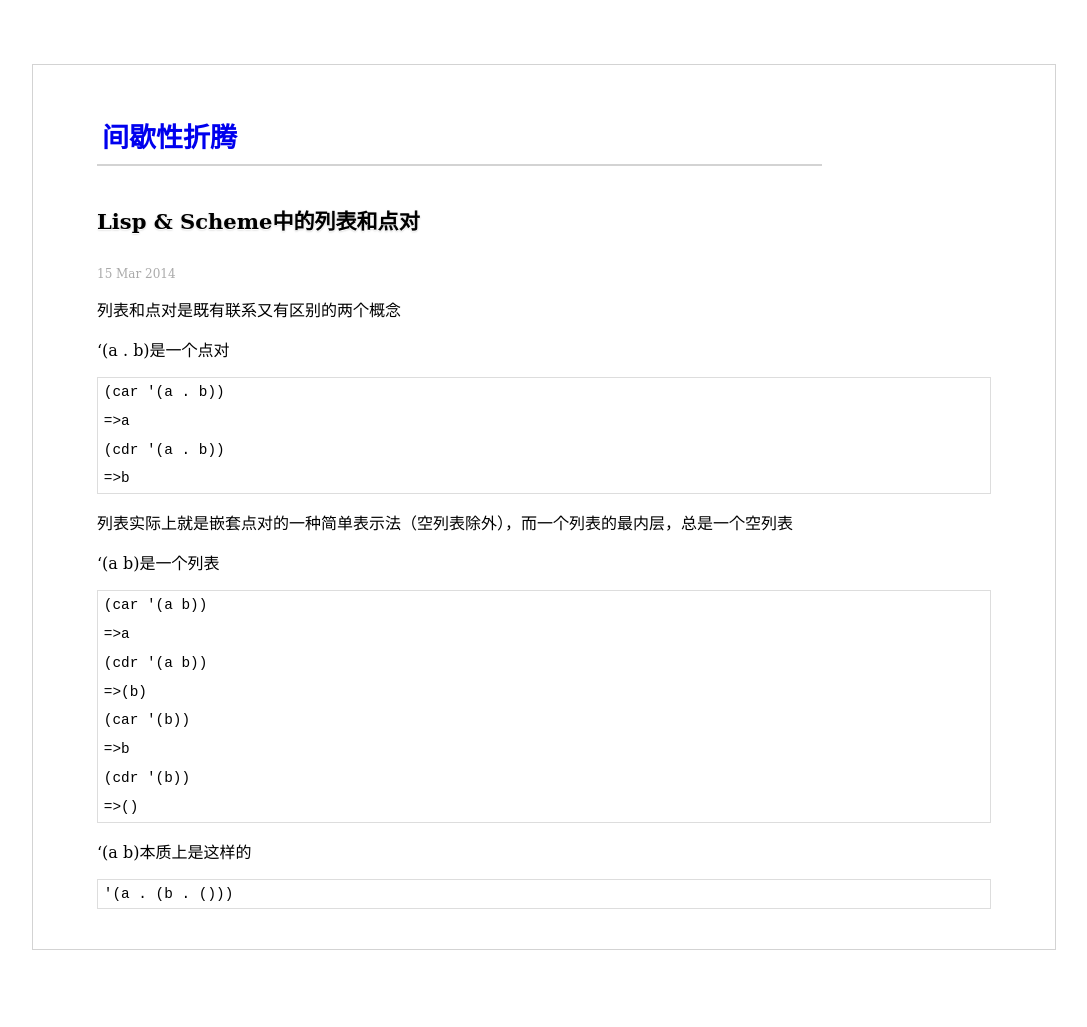
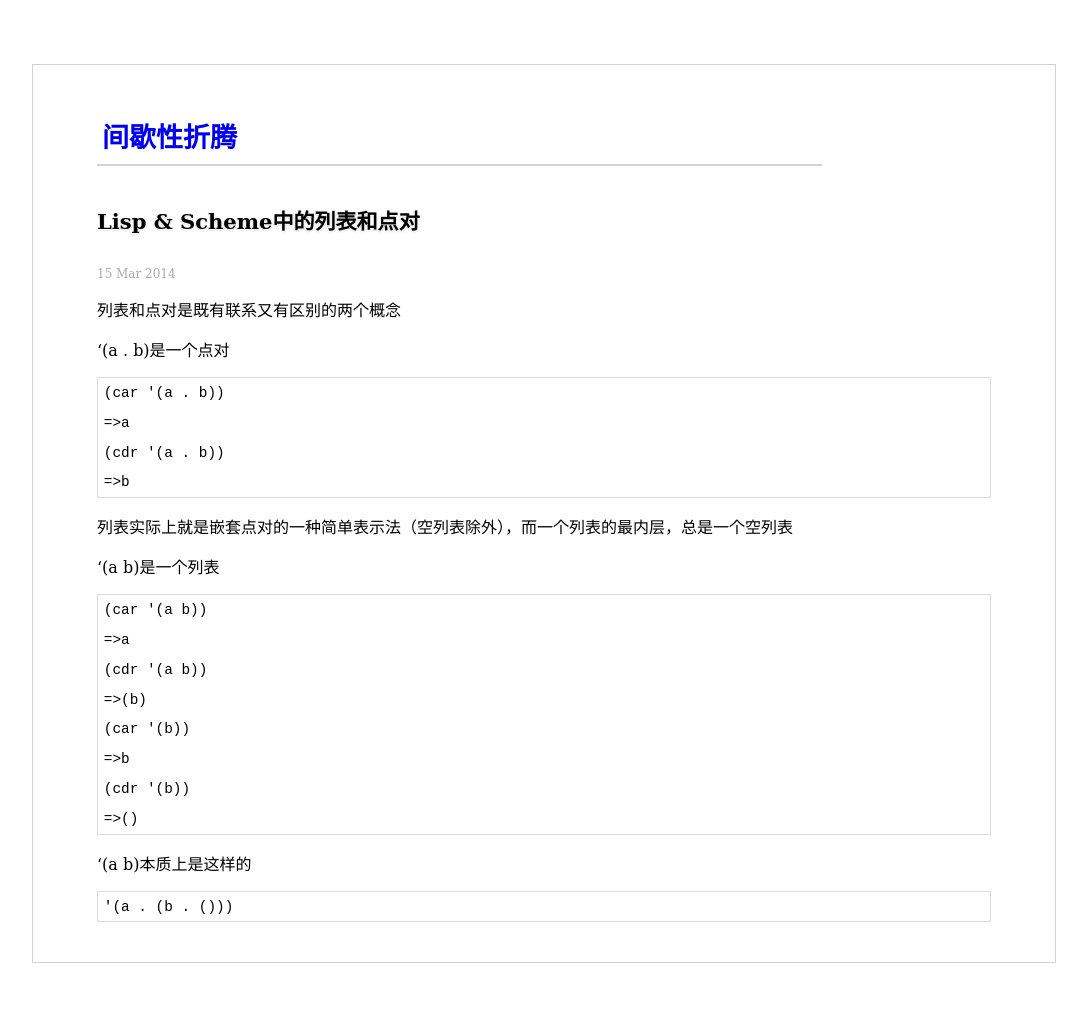
Before and after one commit to rhuichao/uternet.github.io, a Jekyll site: the page built from _posts/2014-03-15-list_and_pair.md, in a window 1280 px wide. Shown: the whole page, without its empty margins (96-1183 px from the left). Built offline with Jekyll 4.4.1, drawn with Linux system fonts in a browser that asks for light colours; Markdown is read by kramdown in place of the engine named in the settings.

Commit message:
new document posted

```diff
--- a/css/main.css
+++ b/css/main.css
@@ -95,7 +95,7 @@
     width: 81%;
 }
 pre {
-    font-family: "Courier", monospace;
+    font-family: "Monaco", monospace;
     font-size: 90%;
     border: solid 1px #ddd;
     background-color: #eef;
```
